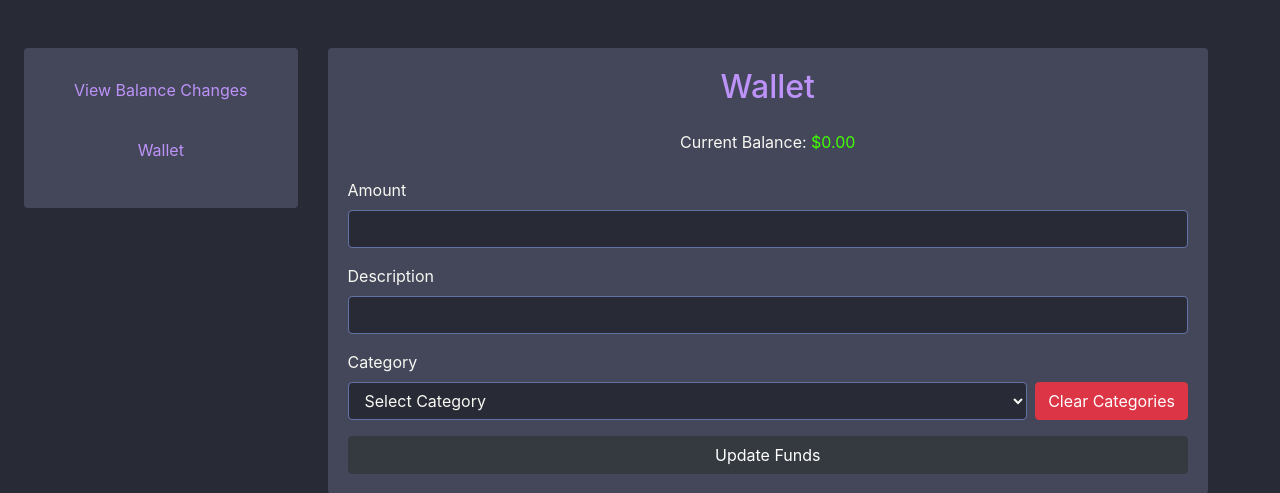
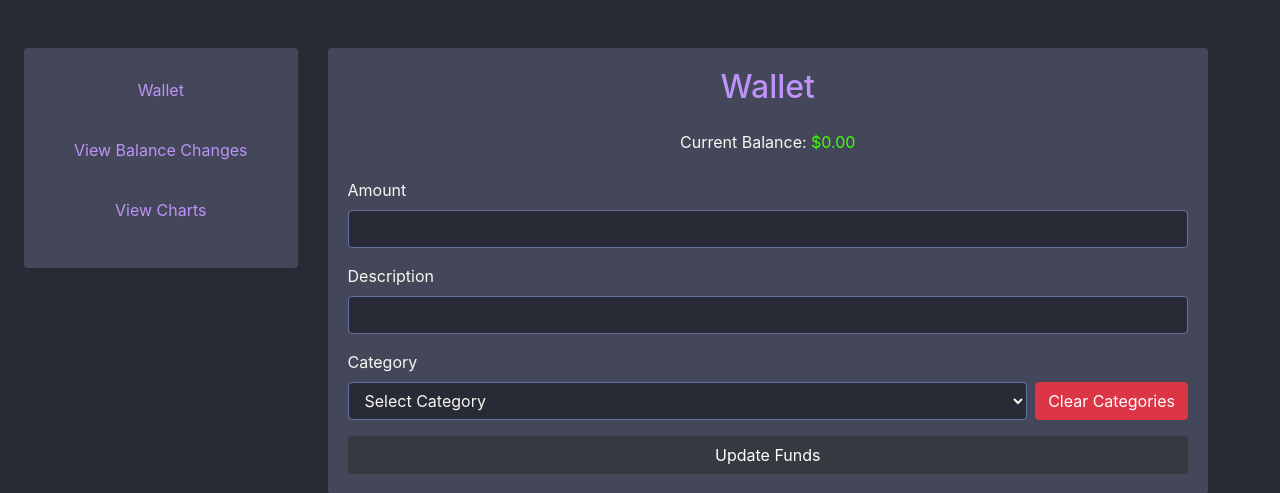
Before and after one commit to woobe-studio/HOME-BUDGET-WEB, a Django app: page /wallet/ in a window 1280 px wide. Shown: the part 60-553 px from the top of the page. Run offline with Django 3.2, Linux system fonts and the light colour scheme; the visitor is signed in with stand-in values (Sample User, id 1); data comes from the database, SQL or seed files in the repository; some libraries are stand-ins or nearby versions.

Commit message:
added charts
chart template for wallet data visualization

```diff
--- /dev/null
+++ b/users/templates/users/charts.html
@@ -0,0 +1,6 @@
+{% extends "users/wallet_base.html" %}
+{% block wallet_content %}
+<script>
+
+</script>
+{% endblock wallet_content %}
--- a/users/templates/users/wallet_base.html
+++ b/users/templates/users/wallet_base.html
@@ -7,8 +7,9 @@
             <div class="card shadow-lg border-0 rounded-lg" style="background-color: #44475a;">
                 <div class="card-body d-flex justify-content-center">
                     <nav class="nav flex-column w-100">
+                        <a class="nav-item-box nav-link-spacing mb-3 text-center w-100" href="{% url 'users-wallet' %}" style="color: #bd93f9;">Wallet</a>
                         <a class="nav-item-box nav-link-spacing mb-3 text-center w-100" href="{% url 'users-balance_changes' %}" style="color: #bd93f9;">View Balance Changes</a>
-                        <a class="nav-item-box nav-link-spacing mb-3 text-center w-100" href="{% url 'users-wallet' %}" style="color: #bd93f9;">Wallet</a>
+                        <a class="nav-item-box nav-link-spacing mb-3 text-center w-100" href="{% url 'users-charts' %}" style="color: #bd93f9;">View Charts</a>
                     </nav>
                 </div>
             </div>
--- a/users/urls.py
+++ b/users/urls.py
@@ -1,5 +1,5 @@
 from django.urls import path
-from .views import home, profile, RegisterView, wallet, clear_balance_changes, balance_changes, clear_categories
+from .views import home, profile, RegisterView, wallet, clear_balance_changes, balance_changes, clear_categories, charts
 
 urlpatterns = [
     path('', home, name='users-home'),
@@ -8,5 +8,6 @@ urlpatterns = [
     path('wallet/', wallet, name='users-wallet'),
     path('clear-categories/', clear_categories, name='users-clear_categories'),
     path('balance-changes/', balance_changes, name='users-balance_changes'),
+    path('charts/', charts, name='users-charts'),
     path('clear_balance_changes/', clear_balance_changes, name='users-clear_balance_changes'),
 ]
--- a/users/views.py
+++ b/users/views.py
@@ -341,3 +341,9 @@ def clear_balance_changes(request):
     BalanceChange.objects.filter(profile=profile).delete()
     messages.success(request, "All balance change history have been cleared.")
     return redirect('users-balance_changes')
+
+
+@login_required
+def charts(request):
+    profile = request.user.profile
+    return render(request, 'users/charts.html', {})
```
Also changed, not shown: users/admin.py (line endings or trailing spaces).
